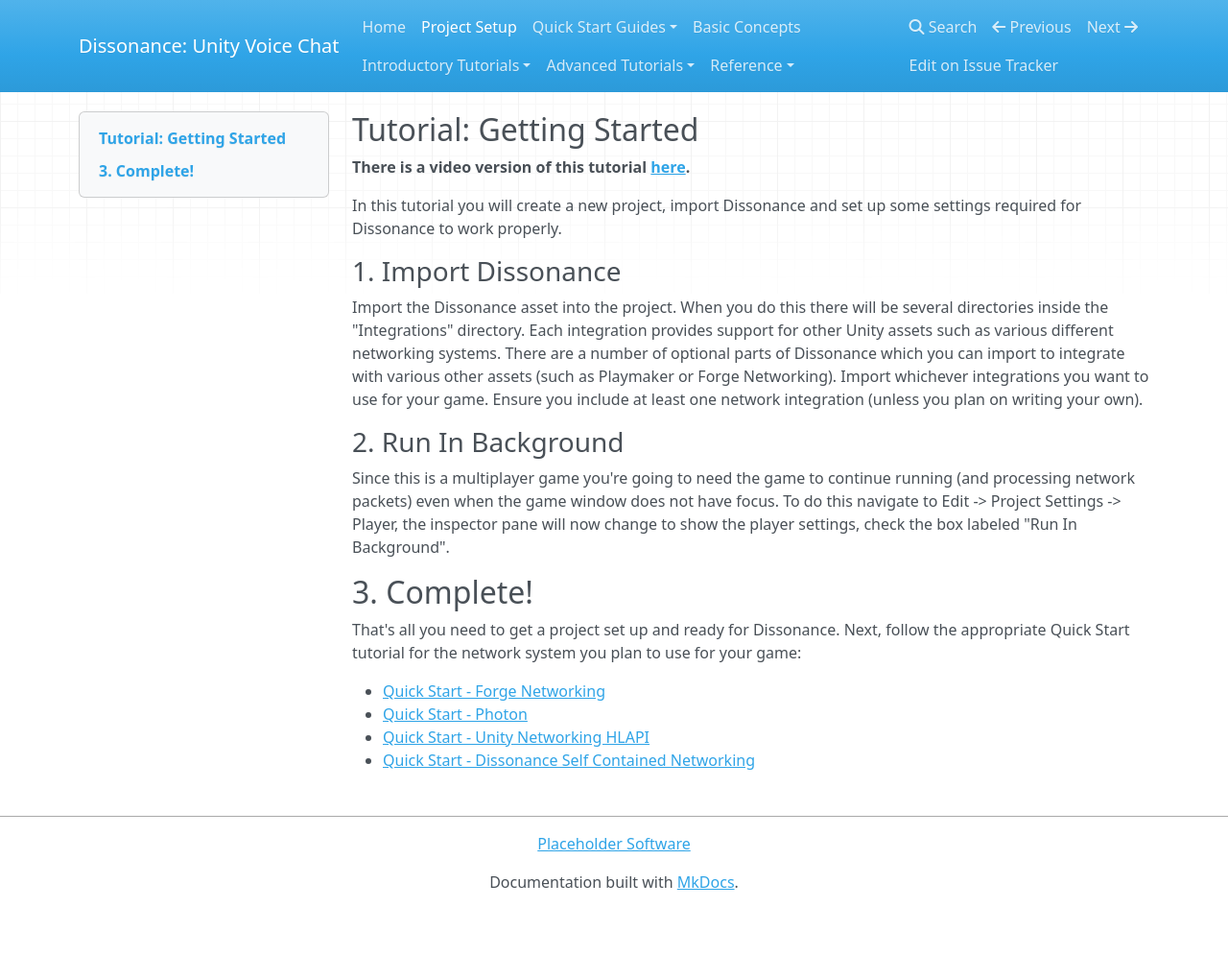
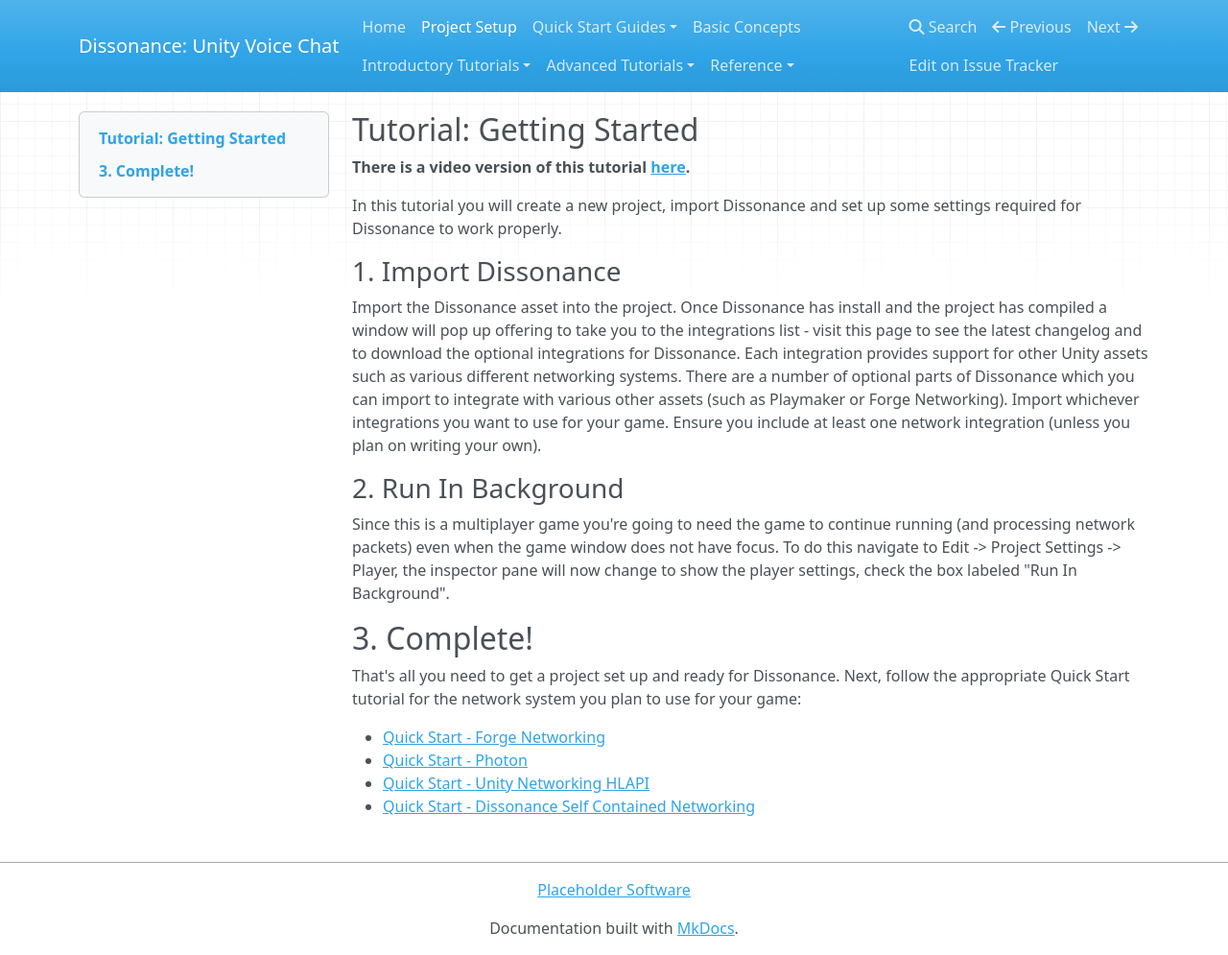
Before and after one commit to Placeholder-Software/Dissonance, an MkDocs documentation site: the page built from docs/Basics/Getting-Started.md, in a window 1280 px wide and 995 px high. Shown: the whole window at 96% size. Built offline with MkDocs 1.6.1, drawn with Linux system fonts in a browser that asks for light colours; nearby versions of some CDN libraries; old or Windows-style settings are respelled for this version of MkDocs.

Commit message:
Updated Getting-Started.md to reflect the new installation process
Signed-off-by: Martin Evans <martindevans@gmail.com>

```diff
--- a/docs/Basics/Getting-Started.md
+++ b/docs/Basics/Getting-Started.md
@@ -6,7 +6,7 @@
 
 ### 1. Import Dissonance
 
-Import the Dissonance asset into the project. When you do this there will be several directories inside the "Integrations" directory. Each integration provides support for other Unity assets such as various different networking systems. There are a number of optional parts of Dissonance which you can import to integrate with various other assets (such as Playmaker or Forge Networking). Import whichever integrations you want to use for your game. Ensure you include at least one network integration (unless you plan on writing your own).
+Import the Dissonance asset into the project. Once Dissonance has install and the project has compiled a window will pop up offering to take you to the integrations list - visit this page to see the latest changelog and to download the optional integrations for Dissonance. Each integration provides support for other Unity assets such as various different networking systems. There are a number of optional parts of Dissonance which you can import to integrate with various other assets (such as Playmaker or Forge Networking). Import whichever integrations you want to use for your game. Ensure you include at least one network integration (unless you plan on writing your own).
 
 ### 2. Run In Background
 
```
